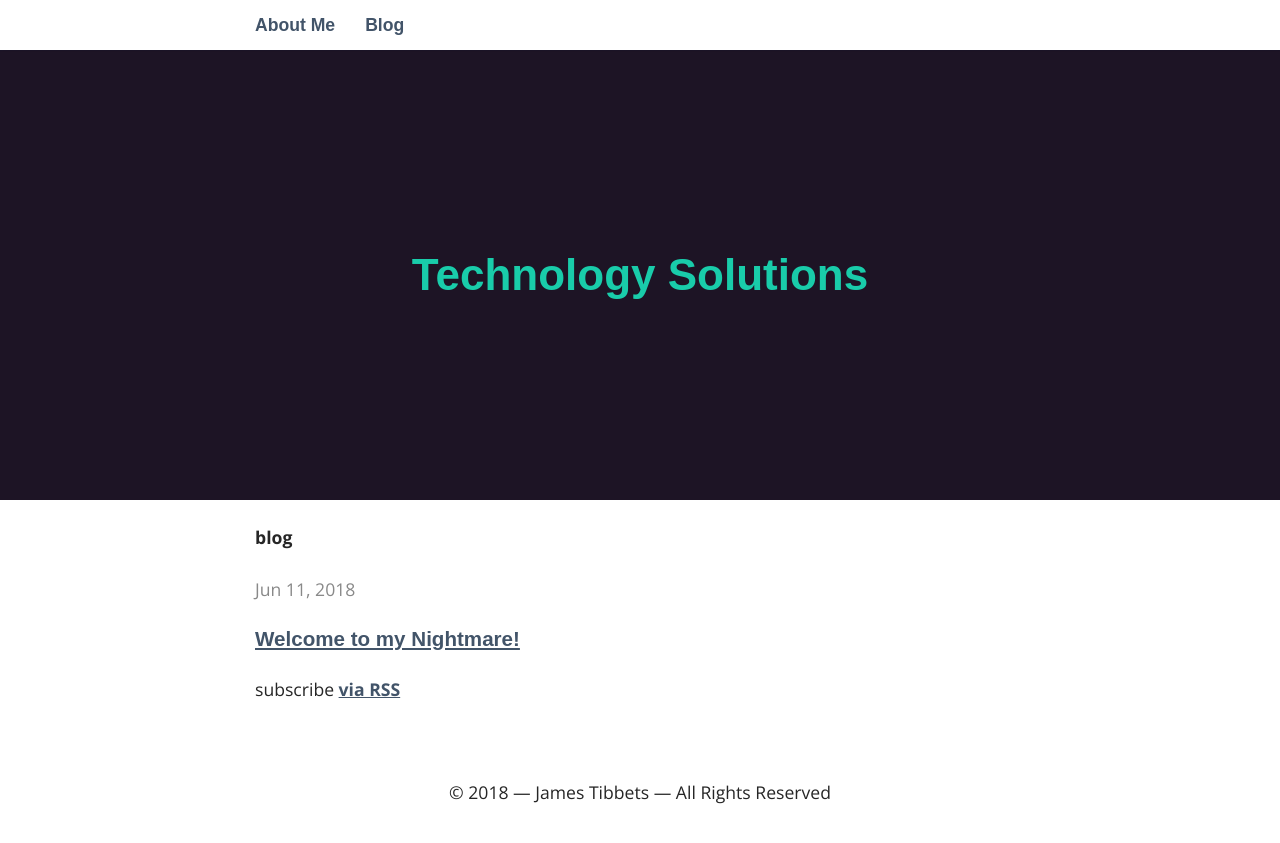
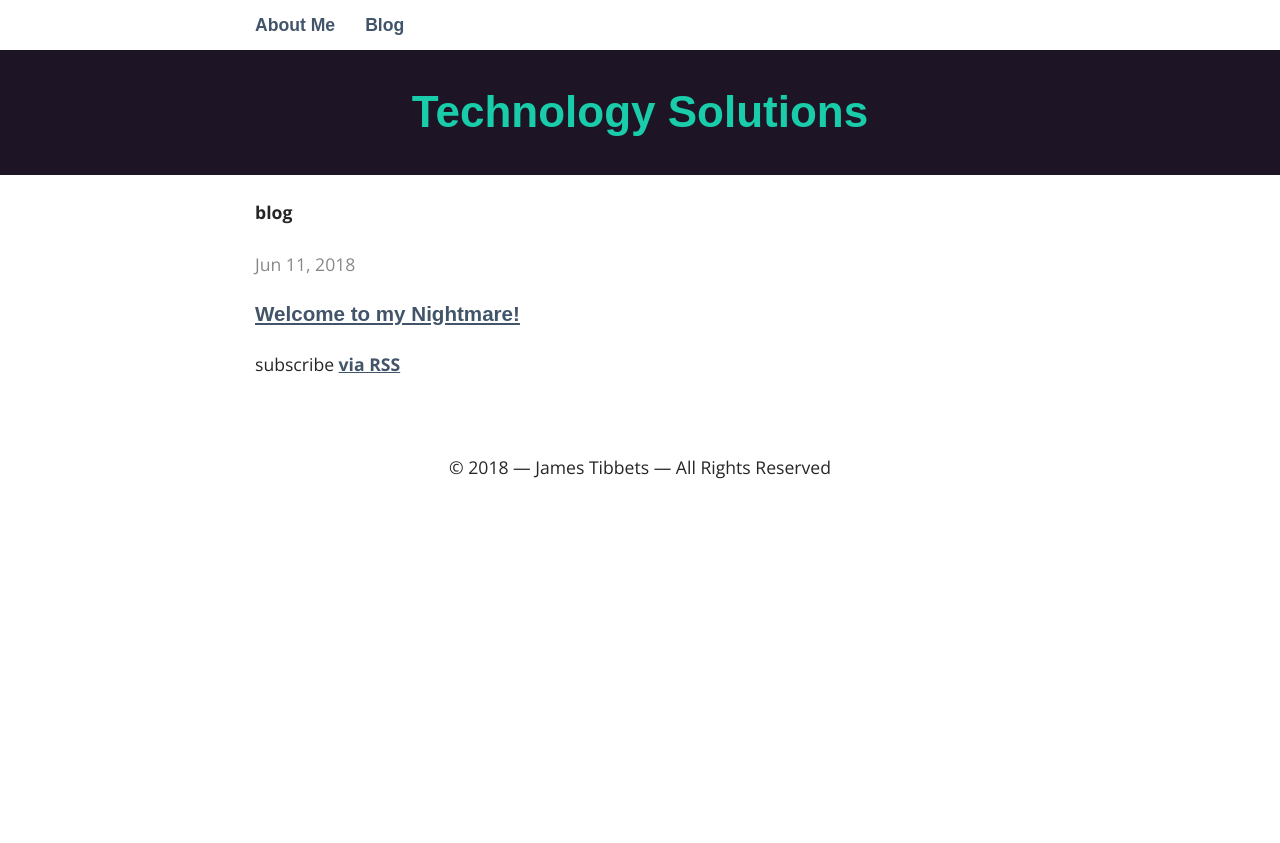
Before and after one commit to jamestibbets/jamestibbets.github.io, a Jekyll site: the page built from blog/index.html, in a window 1280 px wide. Shown: the top 843 px of the page. Built offline with Jekyll 4.4.1, drawn with Linux system fonts in a browser that asks for light colours; some web fonts are replaced.

Commit message:
Update _layout.scss

```diff
--- a/_sass/_layout.scss
+++ b/_sass/_layout.scss
@@ -41,7 +41,7 @@ header {
 	padding: 0px 15px;
 	text-align: center;
 	margin: 50px 0 0;
-	height: 50vh;
+
 	display: flex;
 	justify-content: center;
 	align-items: center;
```
